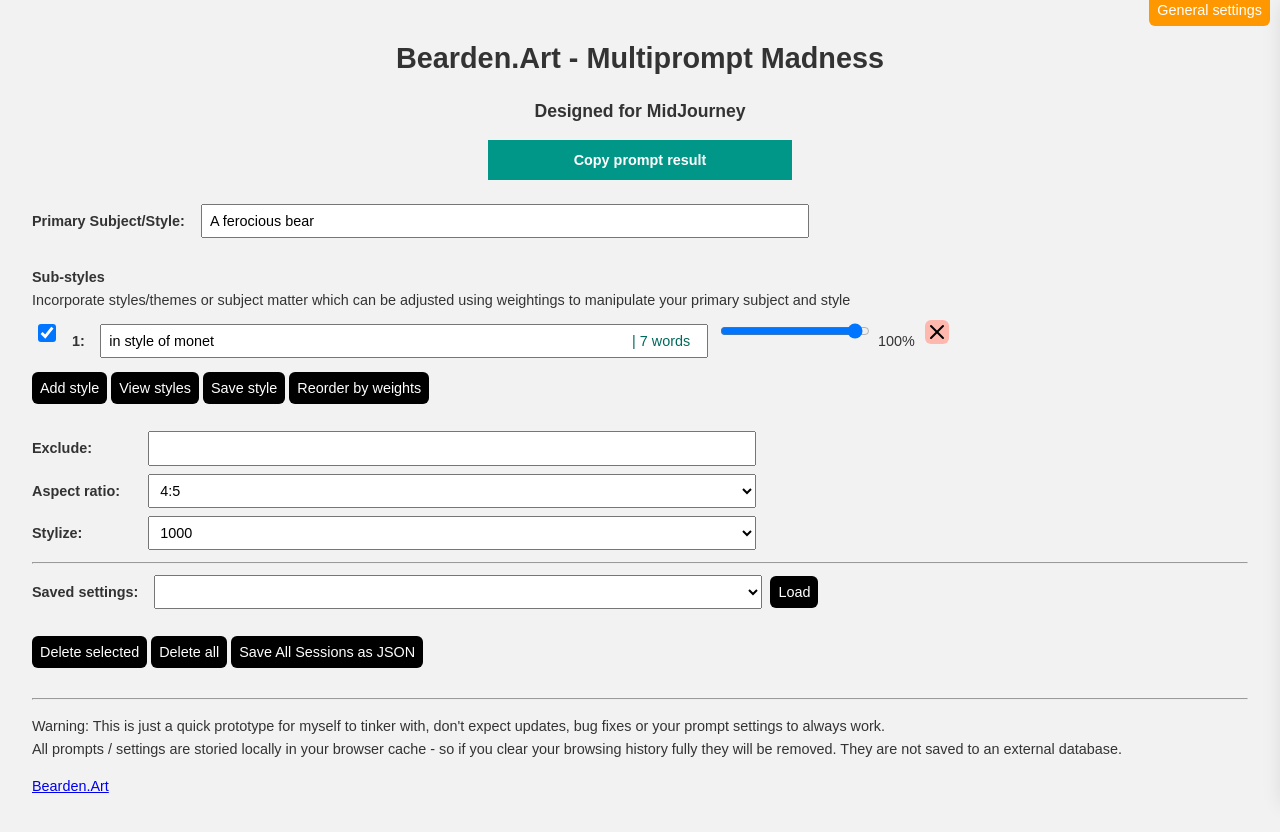
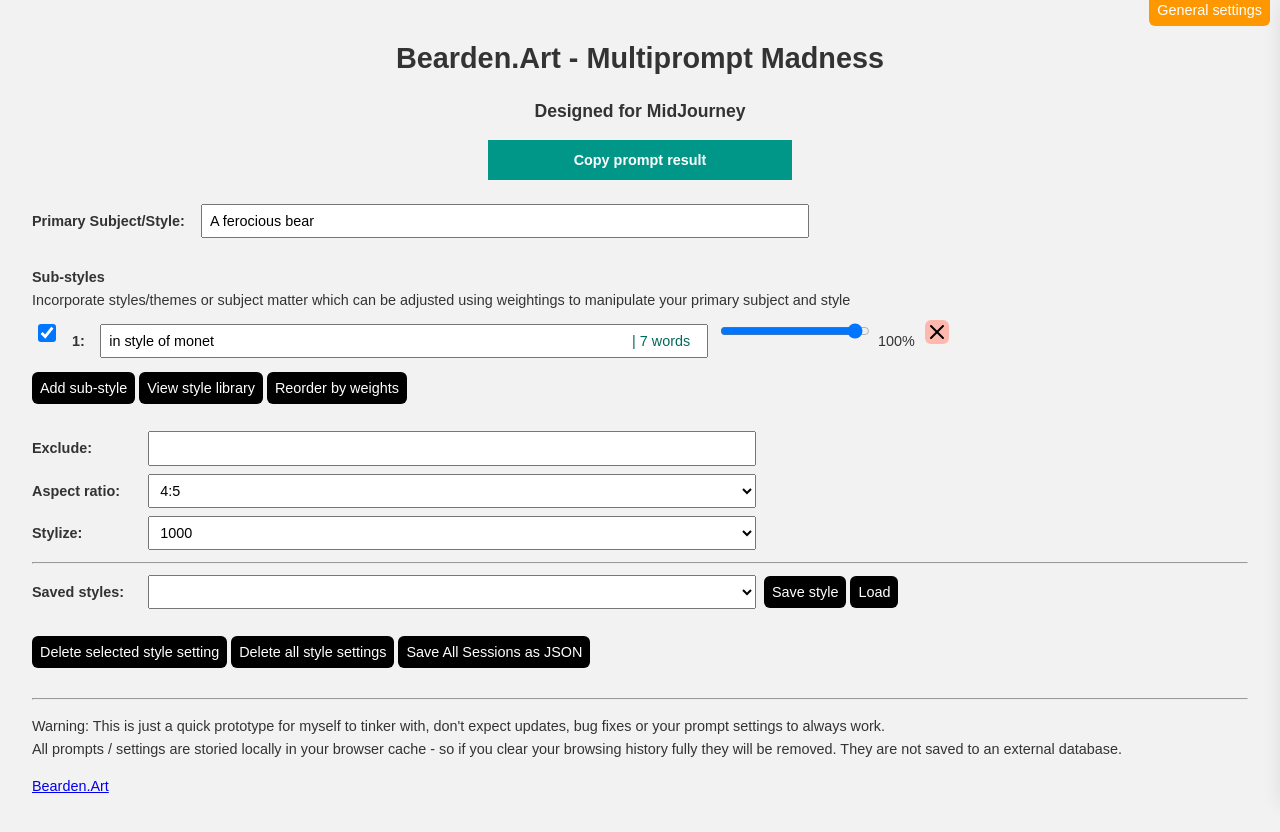
Before and after one commit to earthstorm86/mpmadness, a plain HTML site: page index.html in a window 1280 px wide. Drawn offline with nearby package versions, Linux system fonts and the light colour scheme.

Commit message:
Changed button names for clarity

```diff
--- a/index.html
+++ b/index.html
@@ -60,8 +60,7 @@
             <label>Sub-styles</label><span><br>Incorporate styles/themes or subject matter which can be adjusted using weightings to manipulate your primary subject and style</span><br>
         </div>
 		<div id="error-message" class="error-message"><span >One or more of your sub-styles exceeds 60 characters. The end of this prompt will be truncated and the end of it ignored by MidJourney.<br>It's recommended that you reduce your sub-style to 60 words or less.<br> </span></div>
-		<button type="button" id="add-subsubject">Add style</button> <button type="substyleOptions" id="substyleOptions">View styles</button>
-		<button type="button" id="saveAs">Save style</button>
+		<button type="button" id="add-subsubject">Add sub-style</button> <button type="substyleOptions" id="substyleOptions">View style library</button>
 		<button type="button" id="reorderByWeight">Reorder by weights</button>
 		<br><br>
 		<label for="negative" id="negative">Exclude:</label>
@@ -101,12 +100,12 @@
 
 
 	<hr>
-	<label for="saved-settings">Saved settings:</label>
-<select id="saved-settings"></select>
+	<label for="saved-settings">Saved styles:</label>
+<select id="saved-settings"></select>		<button type="button" id="saveAs">Save style</button>
 <button type="button" id="load">Load</button>
 <br><br>
-<button type="button" id="delete">Delete selected</button>
-<button id="delete-all-saved-data" type="button">Delete all</button> <button id="save-json">Save All Sessions as JSON</button>
+<button type="button" id="delete">Delete selected style setting</button>
+<button id="delete-all-saved-data" type="button">Delete all style settings</button> <button id="save-json">Save All Sessions as JSON</button>
 </br></br><hr>
 
 
```
